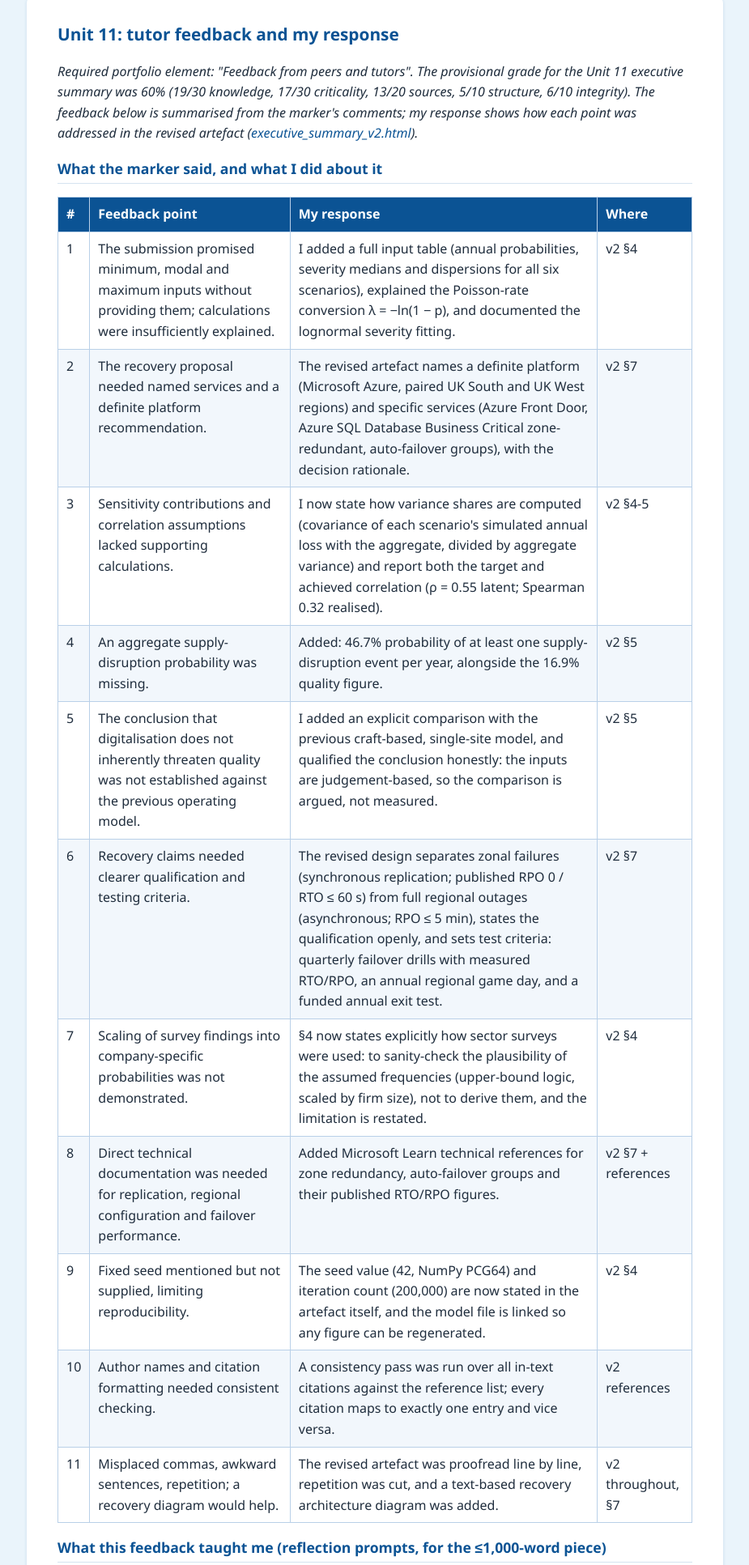
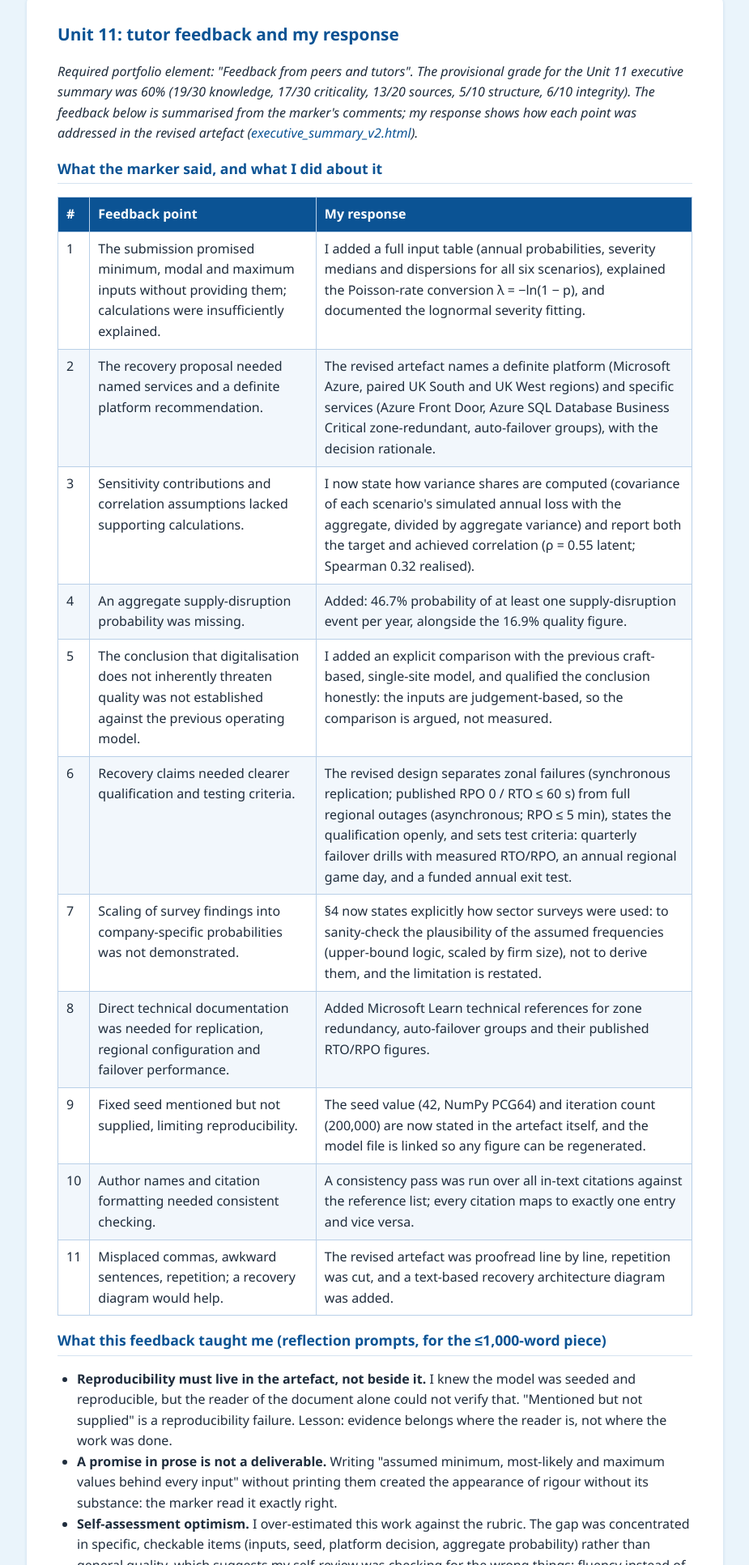
Before and after one commit to stacyalwangaessex/eportfolio, a plain HTML site: page unit-11-individual-project/tutor-feedback-and-response.html in a window 1280 px wide. Shown: the part 181-2114 px from the top of the page at 81% size, without its empty margins (177-1102 px from the left). Drawn offline with Linux system fonts and the light colour scheme.

Commit message:
Add Unit 6 artefact page, remove Where column from tutor feedback table, fix evaluation link

```diff
--- a/unit-11-individual-project/tutor-feedback-and-response.html
+++ b/unit-11-individual-project/tutor-feedback-and-response.html
@@ -55,7 +55,6 @@
 <th>#</th>
 <th>Feedback point</th>
 <th>My response</th>
-<th>Where</th>
 </tr>
 </thead>
 <tbody>
@@ -63,67 +62,56 @@
 <td>1</td>
 <td>The submission promised minimum, modal and maximum inputs without providing them; calculations were insufficiently explained.</td>
 <td>I added a full input table (annual probabilities, severity medians and dispersions for all six scenarios), explained the Poisson-rate conversion λ = −ln(1 − p), and documented the lognormal severity fitting.</td>
-<td>v2 §4</td>
 </tr>
 <tr>
 <td>2</td>
 <td>The recovery proposal needed named services and a definite platform recommendation.</td>
 <td>The revised artefact names a definite platform (Microsoft Azure, paired UK South and UK West regions) and specific services (Azure Front Door, Azure SQL Database Business Critical zone-redundant, auto-failover groups), with the decision rationale.</td>
-<td>v2 §7</td>
 </tr>
 <tr>
 <td>3</td>
 <td>Sensitivity contributions and correlation assumptions lacked supporting calculations.</td>
 <td>I now state how variance shares are computed (covariance of each scenario's simulated annual loss with the aggregate, divided by aggregate variance) and report both the target and achieved correlation (ρ = 0.55 latent; Spearman 0.32 realised).</td>
-<td>v2 §4-5</td>
 </tr>
 <tr>
 <td>4</td>
 <td>An aggregate supply-disruption probability was missing.</td>
 <td>Added: 46.7% probability of at least one supply-disruption event per year, alongside the 16.9% quality figure.</td>
-<td>v2 §5</td>
 </tr>
 <tr>
 <td>5</td>
 <td>The conclusion that digitalisation does not inherently threaten quality was not established against the previous operating model.</td>
 <td>I added an explicit comparison with the previous craft-based, single-site model, and qualified the conclusion honestly: the inputs are judgement-based, so the comparison is argued, not measured.</td>
-<td>v2 §5</td>
 </tr>
 <tr>
 <td>6</td>
 <td>Recovery claims needed clearer qualification and testing criteria.</td>
 <td>The revised design separates zonal failures (synchronous replication; published RPO 0 / RTO ≤ 60 s) from full regional outages (asynchronous; RPO ≤ 5 min), states the qualification openly, and sets test criteria: quarterly failover drills with measured RTO/RPO, an annual regional game day, and a funded annual exit test.</td>
-<td>v2 §7</td>
 </tr>
 <tr>
 <td>7</td>
 <td>Scaling of survey findings into company-specific probabilities was not demonstrated.</td>
 <td>§4 now states explicitly how sector surveys were used: to sanity-check the plausibility of the assumed frequencies (upper-bound logic, scaled by firm size), not to derive them, and the limitation is restated.</td>
-<td>v2 §4</td>
 </tr>
 <tr>
 <td>8</td>
 <td>Direct technical documentation was needed for replication, regional configuration and failover performance.</td>
 <td>Added Microsoft Learn technical references for zone redundancy, auto-failover groups and their published RTO/RPO figures.</td>
-<td>v2 §7 + references</td>
 </tr>
 <tr>
 <td>9</td>
 <td>Fixed seed mentioned but not supplied, limiting reproducibility.</td>
 <td>The seed value (42, NumPy PCG64) and iteration count (200,000) are now stated in the artefact itself, and the model file is linked so any figure can be regenerated.</td>
-<td>v2 §4</td>
 </tr>
 <tr>
 <td>10</td>
 <td>Author names and citation formatting needed consistent checking.</td>
 <td>A consistency pass was run over all in-text citations against the reference list; every citation maps to exactly one entry and vice versa.</td>
-<td>v2 references</td>
 </tr>
 <tr>
 <td>11</td>
 <td>Misplaced commas, awkward sentences, repetition; a recovery diagram would help.</td>
 <td>The revised artefact was proofread line by line, repetition was cut, and a text-based recovery architecture diagram was added.</td>
-<td>v2 throughout, §7</td>
 </tr>
 </tbody>
 </table>
```
Also changed, not shown: index.html (+1 -1 lines), unit-06/README.html (+5 -5 lines), unit11-vs-unit6-evaluation.html (+1 -1 lines).
